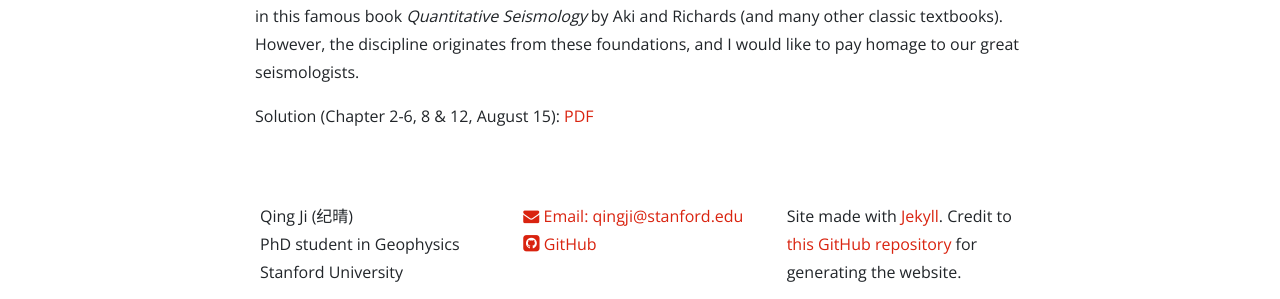
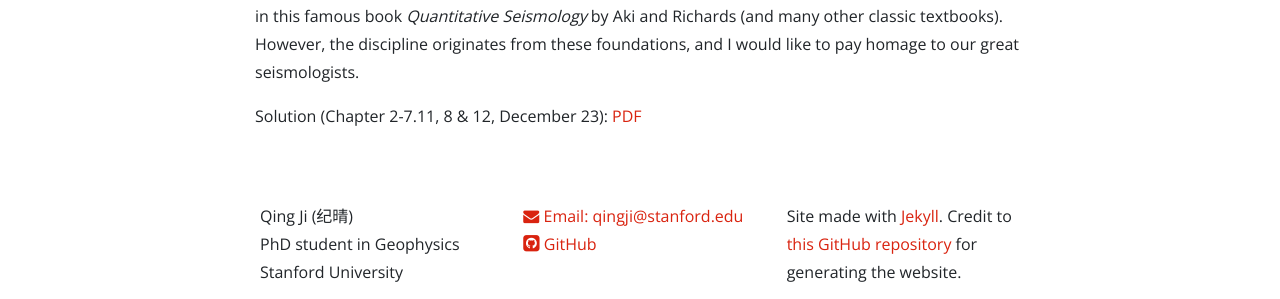
Before and after one commit to NickJi98/NickJi98.github.io, a Jekyll site: the page built from _posts/2024-03-28-Quant-seismo.md, in a window 1280 px wide. Shown: the part 282-581 px from the top of the page. Built offline with Jekyll 4.4.1, drawn with Linux system fonts in a browser that asks for light colours; nearby versions of some CDN libraries; a style sheet for code colours, icons or effects is not loaded.

Commit message:
Update files

```diff
--- a/_posts/2024-03-28-Quant-seismo.md
+++ b/_posts/2024-03-28-Quant-seismo.md
@@ -6,4 +6,4 @@ date: 2024-03-28
 
 <p>I have to say that this project is way too ambitious. I hope to keep updating it little by little (to the end). The current popular areas in seismology may seem very different to what the advanced topics look like in this famous book <em>Quantitative Seismology</em> by Aki and Richards (and many other classic textbooks). However, the discipline originates from these foundations, and I would like to pay homage to our great seismologists.</p>
 
-<p>Solution (Chapter 2-6, 8 & 12, August 15): <a href="{{ site.url }}{{ site.baseurl }}/_data/files/Quant_Seismo.pdf" target="_blank">PDF</a></p>
+<p>Solution (Chapter 2-7.11, 8 & 12, December 23): <a href="{{ site.url }}{{ site.baseurl }}/_data/files/Quant_Seismo.pdf" target="_blank">PDF</a></p>
```
Also changed, not shown: 1 other file.
